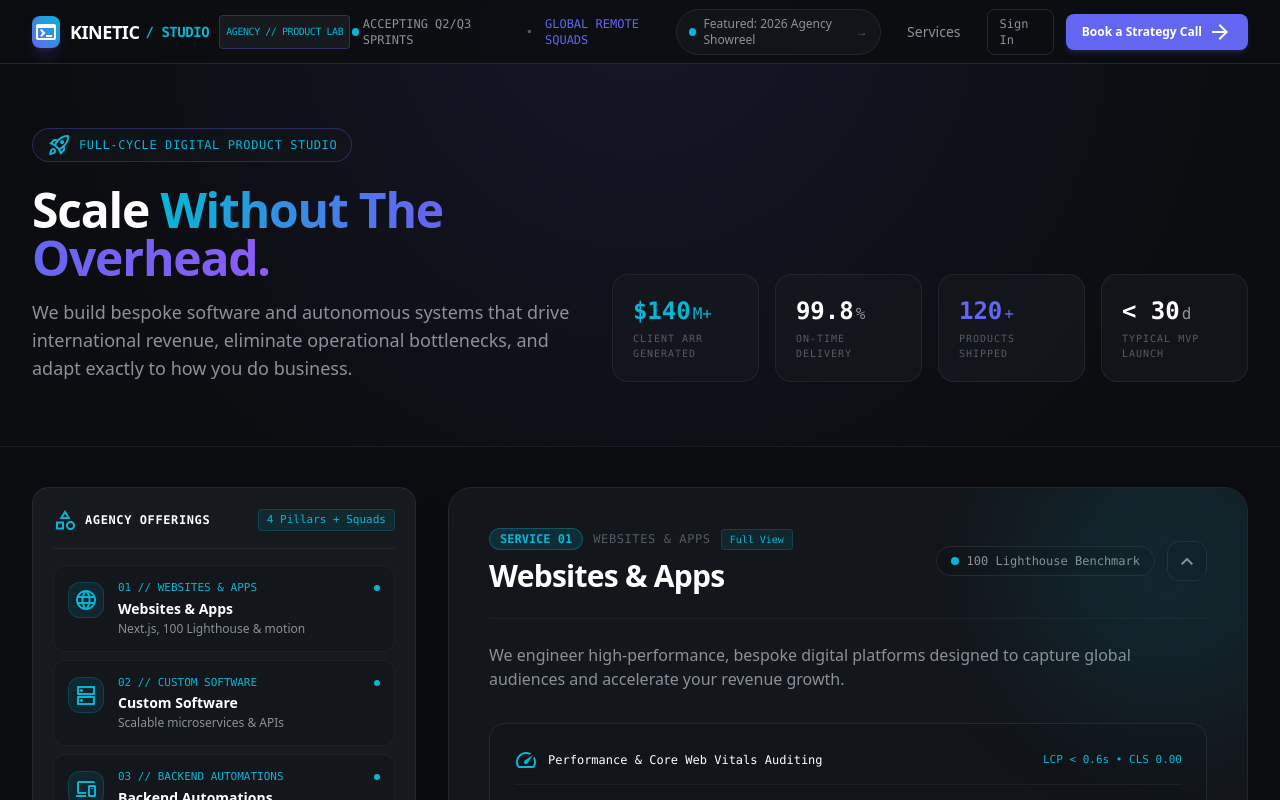
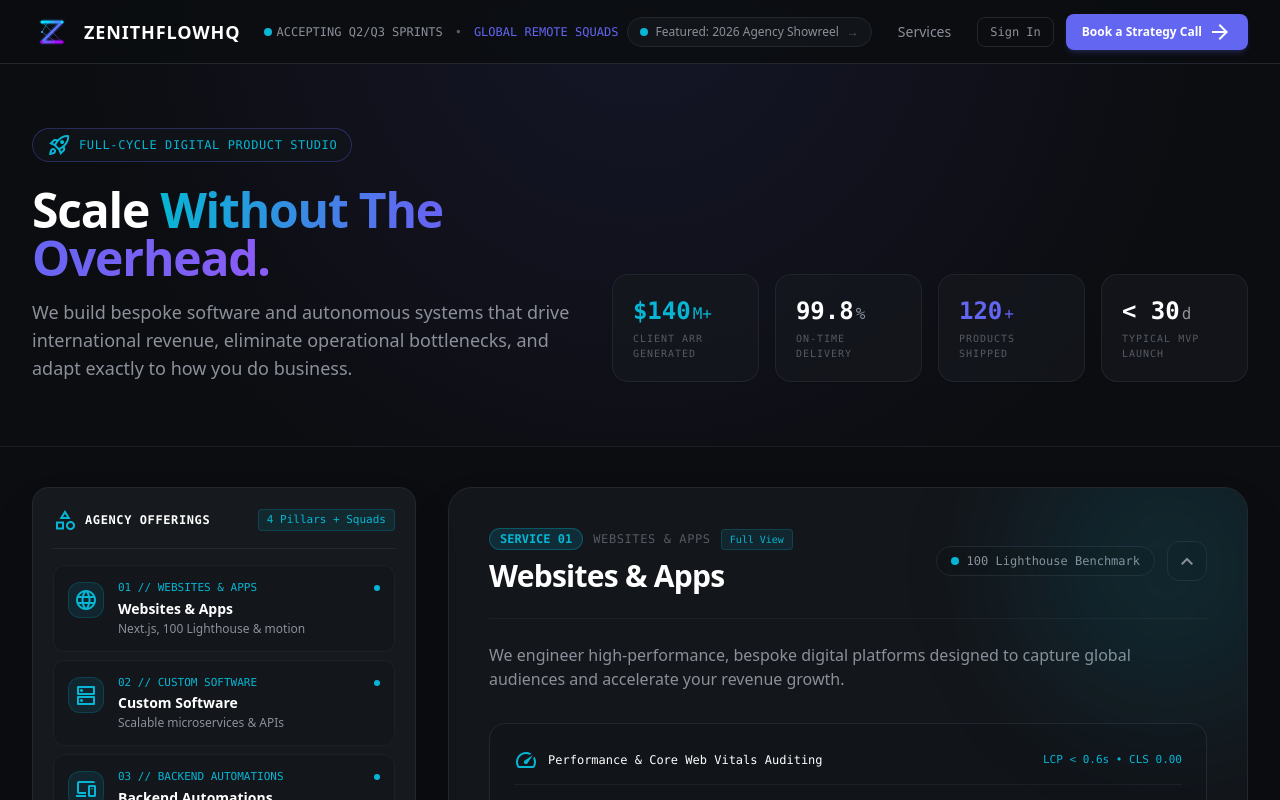
Before and after one commit to sk9931381859-a11y/attendance-web-app, a Next.js app: page / in a window 1280 px wide. Shown: the top 800 px of the page. Built offline with nearby package versions, Linux system fonts and the light colour scheme; a web font is replaced by a local one.

Commit message:
feat(branding): update header and footer to ZENITHFLOWHQ with custom inline neon SVG logo

```diff
--- a/src/app/page.tsx
+++ b/src/app/page.tsx
@@ -311,17 +311,44 @@ export default function HomePage() {
       <header className="fixed top-0 left-0 right-0 z-50 h-16 border-b border-[#232830] bg-[#0B0D10]/85 backdrop-blur-xl">
         <div className="max-w-7xl mx-auto h-full px-5 sm:px-6 lg:px-8 flex items-center justify-between">
           <div className="flex items-center gap-6">
-            <a className="flex items-center gap-2.5 group" href="/">
-              <div className="w-8 h-8 rounded-lg bg-gradient-to-tr from-[#6366F1] to-[#06B6D4] flex items-center justify-center p-0.5 shadow-lg shadow-indigo-500/20 group-hover:scale-105 transition-transform">
-                <span className="material-symbols-outlined text-white text-[20px] font-bold">
-                  terminal
-                </span>
-              </div>
-              <span className="font-semibold text-base sm:text-lg tracking-tight text-white flex items-center gap-1.5 shrink-0">
-                KINETIC <span className="hidden sm:inline text-[#06B6D4] font-mono text-sm">/ STUDIO</span>
-                <span className="hidden sm:inline-block font-mono text-[10px] uppercase px-1.5 py-0.5 rounded bg-[#16191E] border border-[#6366F1]/30 text-[#06B6D4] font-medium ml-1">
-                  {'AGENCY // PRODUCT LAB'}
-                </span>
+            <a
+              className="flex items-center gap-[12px] group shrink-0"
+              style={{ display: 'flex', alignItems: 'center', gap: '12px' }}
+              href="/"
+            >
+              <svg width="40" height="40" viewBox="0 0 100 100" fill="none" xmlns="http://www.w3.org/2000/svg" className="shrink-0">
+                <defs>
+                  <linearGradient id="z-glow" x1="0%" y1="0%" x2="100%" y2="100%">
+                    <stop offset="0%" stopColor="#00E5FF" />
+                    <stop offset="100%" stopColor="#B200FF" />
+                  </linearGradient>
+                  <filter id="neon-blur" x="-20%" y="-20%" width="140%" height="140%">
+                    <feGaussianBlur stdDeviation="3" result="blur" />
+                    <feMerge>
+                      <feMergeNode in="blur" />
+                      <feMergeNode in="SourceGraphic" />
+                    </feMerge>
+                  </filter>
+                </defs>
+                {/* The Z Structure */}
+                <path d="M25 25 H75 L25 75 H75" stroke="url(#z-glow)" strokeWidth="6" strokeLinejoin="round" filter="url(#neon-blur)" />
+                {/* Internal Network Lines */}
+                <path d="M25 25 L50 50 L75 25 M25 75 L50 50 L75 75 M40 25 L25 50 L60 75" stroke="url(#z-glow)" strokeWidth="2" opacity="0.6" />
+                {/* Nodes (Dots) */}
+                <circle cx="25" cy="25" r="4" fill="#00E5FF" />
+                <circle cx="75" cy="25" r="4" fill="#00E5FF" />
+                <circle cx="25" cy="75" r="4" fill="#B200FF" />
+                <circle cx="75" cy="75" r="4" fill="#B200FF" />
+                <circle cx="50" cy="50" r="3" fill="#6677FF" />
+                <circle cx="40" cy="25" r="2.5" fill="#00E5FF" />
+                <circle cx="60" cy="75" r="2.5" fill="#B200FF" />
+                <circle cx="25" cy="50" r="2.5" fill="#33AAFF" />
+              </svg>
+              <span
+                className="uppercase font-bold tracking-wide tracking-[0.05em] text-white text-base sm:text-lg shrink-0"
+                style={{ letterSpacing: '0.05em' }}
+              >
+                ZENITHFLOWHQ
               </span>
             </a>
             <div className="hidden md:flex items-center gap-1 text-xs font-mono text-[#555A64]">
@@ -1177,7 +1204,7 @@ export default function HomePage() {
                             <div className="w-2.5 h-2.5 rounded-full bg-amber-500/80"></div>
                             <div className="w-2.5 h-2.5 rounded-full bg-[#06B6D4]"></div>
                           </div>
-                          <span className="text-[#8B909A] ml-2">kinetic-squad-manifest.json</span>
+                          <span className="text-[#8B909A] ml-2">zenithflow-squad-manifest.json</span>
                         </div>
                         <span className="text-[#06B6D4]">Senior Squad Active</span>
                       </div>
@@ -1269,19 +1296,50 @@ export default function HomePage() {
         <div className="max-w-7xl mx-auto px-5 sm:px-6 lg:px-8 flex flex-col gap-8 sm:gap-10">
           <div className="grid grid-cols-2 md:grid-cols-5 gap-8 text-sm">
             <div className="col-span-2 flex flex-col gap-4">
-              <div className="flex items-center gap-2">
-                <div className="w-6 h-6 rounded-lg bg-[#6366F1] flex items-center justify-center p-0.5">
-                  <span className="material-symbols-outlined text-white text-[16px] font-bold">
-                    terminal
-                  </span>
-                </div>
-                <span className="font-bold text-white tracking-tight">KINETIC / STUDIO</span>
+              <div
+                className="flex items-center gap-[12px]"
+                style={{ display: 'flex', alignItems: 'center', gap: '12px' }}
+              >
+                <svg width="40" height="40" viewBox="0 0 100 100" fill="none" xmlns="http://www.w3.org/2000/svg" className="shrink-0">
+                  <defs>
+                    <linearGradient id="z-glow-footer" x1="0%" y1="0%" x2="100%" y2="100%">
+                      <stop offset="0%" stopColor="#00E5FF" />
+                      <stop offset="100%" stopColor="#B200FF" />
+                    </linearGradient>
+                    <filter id="neon-blur-footer" x="-20%" y="-20%" width="140%" height="140%">
+                      <feGaussianBlur stdDeviation="3" result="blur" />
+                      <feMerge>
+                        <feMergeNode in="blur" />
+                        <feMergeNode in="SourceGraphic" />
+                      </feMerge>
+                    </filter>
+                  </defs>
+                  {/* The Z Structure */}
+                  <path d="M25 25 H75 L25 75 H75" stroke="url(#z-glow-footer)" strokeWidth="6" strokeLinejoin="round" filter="url(#neon-blur-footer)" />
+                  {/* Internal Network Lines */}
+                  <path d="M25 25 L50 50 L75 25 M25 75 L50 50 L75 75 M40 25 L25 50 L60 75" stroke="url(#z-glow-footer)" strokeWidth="2" opacity="0.6" />
+                  {/* Nodes (Dots) */}
+                  <circle cx="25" cy="25" r="4" fill="#00E5FF" />
+                  <circle cx="75" cy="25" r="4" fill="#00E5FF" />
+                  <circle cx="25" cy="75" r="4" fill="#B200FF" />
+                  <circle cx="75" cy="75" r="4" fill="#B200FF" />
+                  <circle cx="50" cy="50" r="3" fill="#6677FF" />
+                  <circle cx="40" cy="25" r="2.5" fill="#00E5FF" />
+                  <circle cx="60" cy="75" r="2.5" fill="#B200FF" />
+                  <circle cx="25" cy="50" r="2.5" fill="#33AAFF" />
+                </svg>
+                <span
+                  className="uppercase font-bold tracking-wide tracking-[0.05em] text-white text-base sm:text-lg shrink-0"
+                  style={{ letterSpacing: '0.05em' }}
+                >
+                  ZENITHFLOWHQ
+                </span>
               </div>
               <p className="text-xs text-[#8B909A] max-w-sm leading-relaxed">
                 The engineering studio building bespoke software and intelligent automations for global businesses.
               </p>
               <div className="flex items-center gap-4 text-xs font-mono text-[#555A64]">
-                <span>© 2026 Kinetic Studio Inc.</span>
+                <span>© 2026 ZenithFlowHQ.</span>
                 <span>•</span>
                 <span>All rights reserved.</span>
               </div>
```
